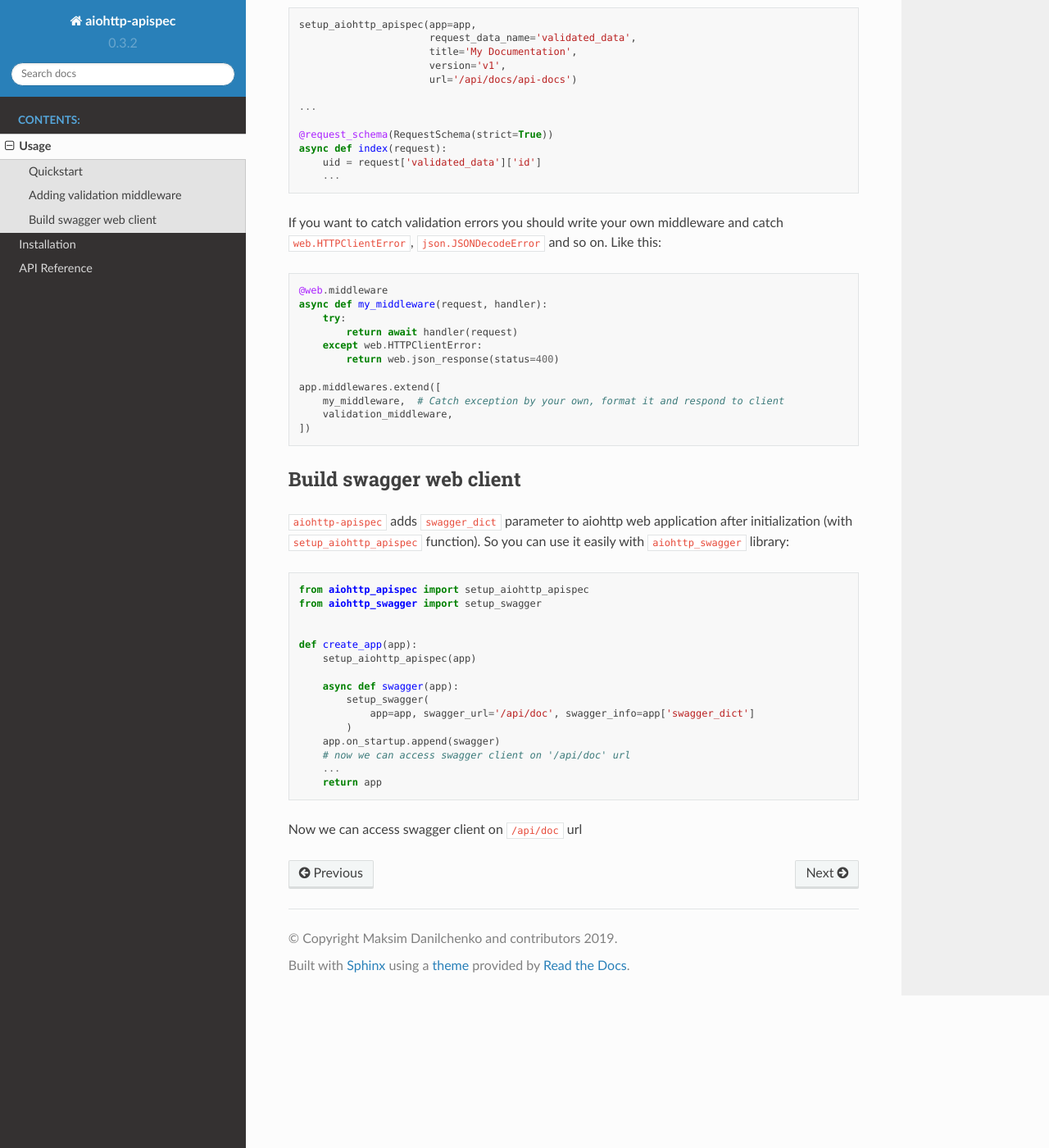
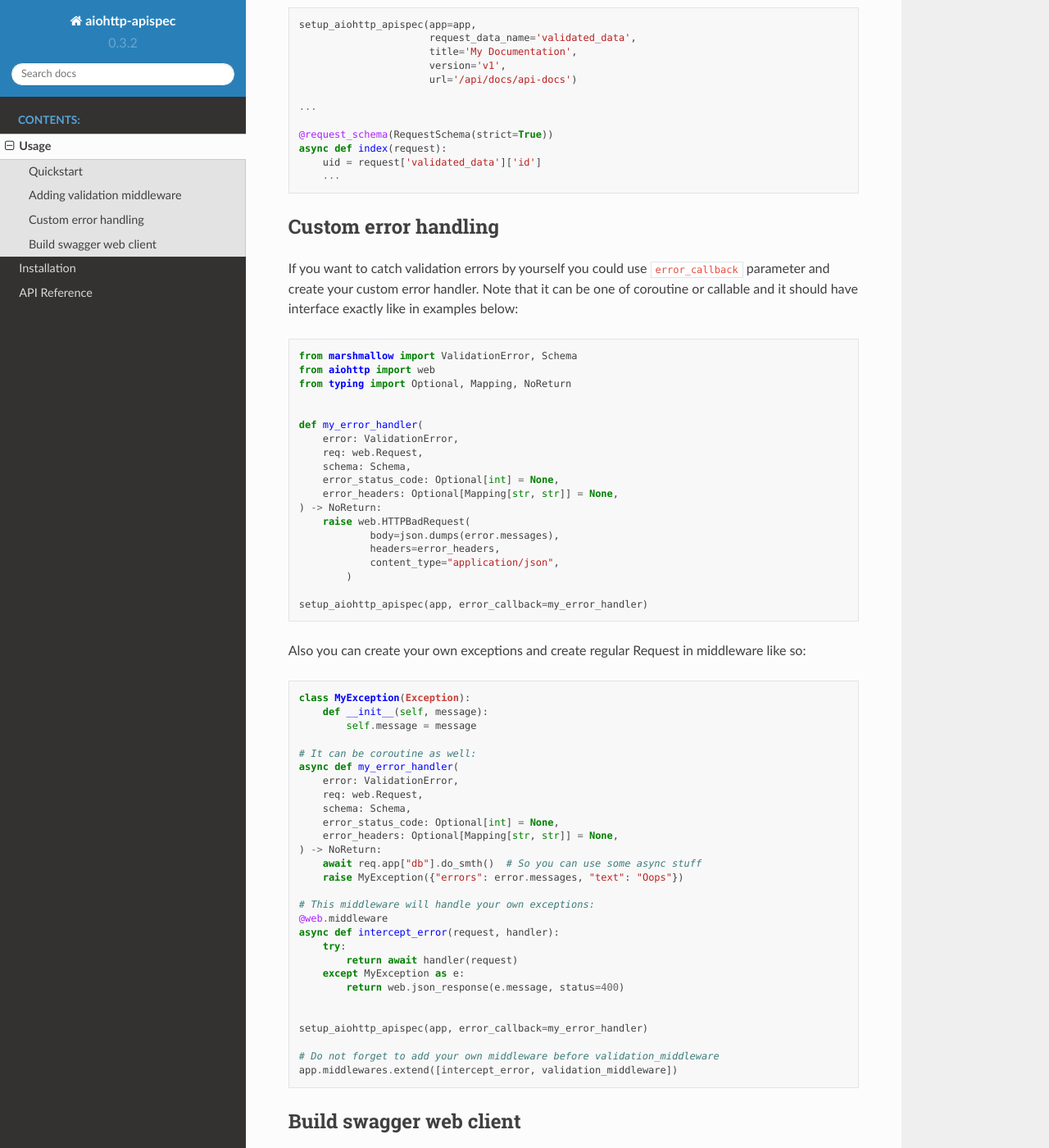
Before and after one commit to maximdanilchenko/aiohttp-apispec, a Sphinx documentation site: the page built from docs/usage.rst, in a window 1280 px wide and 1400 px high, scrolled down 1712 px. Shown: the whole window at 82% size. Built offline with Sphinx 7.4.7 and the Read the Docs theme 2.0.0, drawn with Linux system fonts in a browser that asks for light colours.

Commit message:
Documentation about error_callback parameter

```diff
--- a/docs/usage.rst
+++ b/docs/usage.rst
@@ -108,22 +108,70 @@ with ``request_data_name`` argument of ``setup_aiohttp_apispec`` function:
         uid = request['validated_data']['id']
         ...
 
-If you want to catch validation errors you should write your own middleware and catch
-``web.HTTPClientError``, ``json.JSONDecodeError`` and so on. Like this:
+
+Custom error handling
+---------------------
+
+If you want to catch validation errors by yourself you
+could use ``error_callback`` parameter and create your custom error handler. Note that
+it can be one of coroutine or callable and it should
+have interface exactly like in examples below:
 
 .. code-block:: python
 
+    from marshmallow import ValidationError, Schema
+    from aiohttp import web
+    from typing import Optional, Mapping, NoReturn
+
+
+    def my_error_handler(
+        error: ValidationError,
+        req: web.Request,
+        schema: Schema,
+        error_status_code: Optional[int] = None,
+        error_headers: Optional[Mapping[str, str]] = None,
+    ) -> NoReturn:
+        raise web.HTTPBadRequest(
+                body=json.dumps(error.messages),
+                headers=error_headers,
+                content_type="application/json",
+            )
+
+    setup_aiohttp_apispec(app, error_callback=my_error_handler)
+
+Also you can create your own exceptions and create
+regular Request in middleware like so:
+
+.. code-block:: python
+
+    class MyException(Exception):
+        def __init__(self, message):
+            self.message = message
+
+    # It can be coroutine as well:
+    async def my_error_handler(
+        error: ValidationError,
+        req: web.Request,
+        schema: Schema,
+        error_status_code: Optional[int] = None,
+        error_headers: Optional[Mapping[str, str]] = None,
+    ) -> NoReturn:
+        await req.app["db"].do_smth()  # So you can use some async stuff
+        raise MyException({"errors": error.messages, "text": "Oops"})
+
+    # This middleware will handle your own exceptions:
     @web.middleware
-    async def my_middleware(request, handler):
+    async def intercept_error(request, handler):
         try:
             return await handler(request)
-        except web.HTTPClientError:
-            return web.json_response(status=400)
+        except MyException as e:
+            return web.json_response(e.message, status=400)
 
-    app.middlewares.extend([
-        my_middleware,  # Catch exception by your own, format it and respond to client
-        validation_middleware,
-    ])
+
+    setup_aiohttp_apispec(app, error_callback=my_error_handler)
+
+    # Do not forget to add your own middleware before validation_middleware
+    app.middlewares.extend([intercept_error, validation_middleware])
 
 Build swagger web client
 ------------------------
```
Also changed, not shown: README.md (+53 -11 lines), 2 other files.
